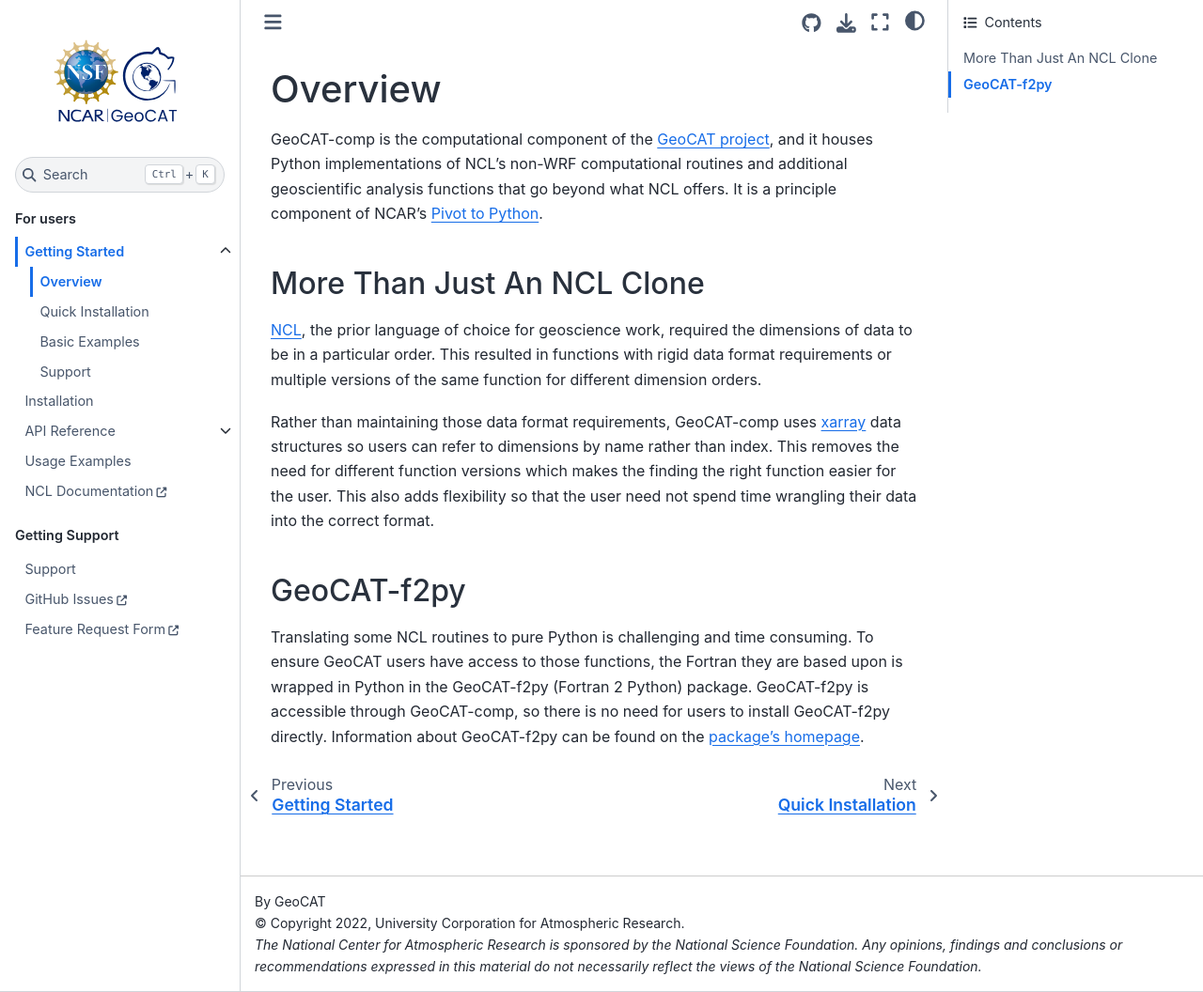
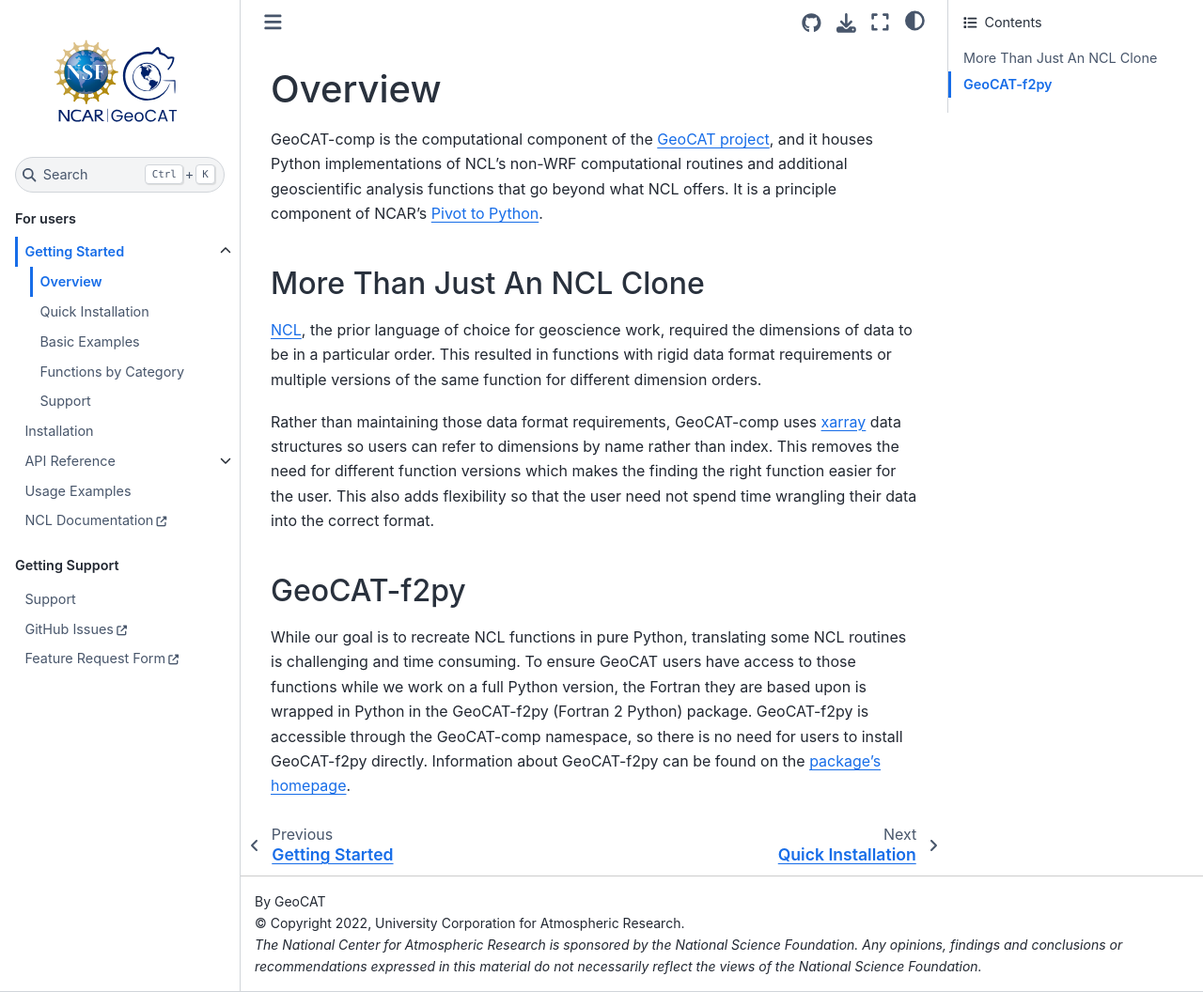
Before and after one commit to NCAR/geocat-comp, a Sphinx documentation site: the page built from docs/getting_started/overview.rst, in a window 1280 px wide and 1056 px high. Shown: the whole window at 94% size. Built offline with Sphinx 7.4.7 and the Sphinx Book theme 1.1.4, drawn with Linux system fonts in a browser that asks for light colours; pages that are not in the unit, such as notebooks, are missing from menus.

Commit message:
Add function category list

```diff
--- a/docs/getting_started/index.rst
+++ b/docs/getting_started/index.rst
@@ -14,4 +14,5 @@
    Overview <overview>
    Quick Installation <quick-install>
    Basic Examples <examples>
+   Functions by Category <categories>
    Support <support>
--- a/docs/getting_started/overview.rst
+++ b/docs/getting_started/overview.rst
@@ -21,9 +21,8 @@
 
 GeoCAT-f2py
 -----------
-Translating some NCL routines to pure Python is challenging and time consuming. To ensure GeoCAT users have access to
-those functions, the Fortran they are based upon is wrapped in Python in the GeoCAT-f2py (Fortran 2 Python) package.
-GeoCAT-f2py is accessible through GeoCAT-comp, so there is no need for users to install GeoCAT-f2py directly.
-Information about GeoCAT-f2py can be found on the `package's homepage <https://geocat-f2py.readthedocs.io/en/latest/#>`_.
-
-.. TODO add info about project structure
+While our goal is to recreate NCL functions in pure Python, translating some NCL routines is challenging and time
+consuming. To ensure GeoCAT users have access to those functions while we work on a full Python version, the Fortran
+they are based upon is wrapped in Python in the GeoCAT-f2py (Fortran 2 Python) package. GeoCAT-f2py is accessible
+through the GeoCAT-comp namespace, so there is no need for users to install GeoCAT-f2py directly. Information about
+GeoCAT-f2py can be found on the `package's homepage <https://geocat-f2py.readthedocs.io/en/latest/#>`_.
```
Also changed, not shown: docs/getting_started/categories.rst (added, +77 -0 lines).
